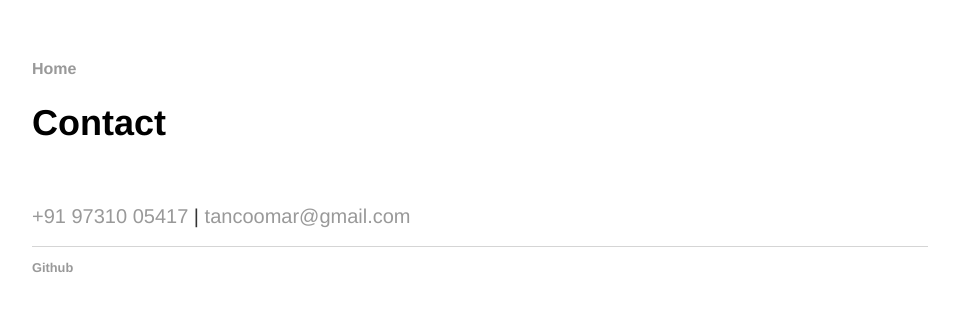
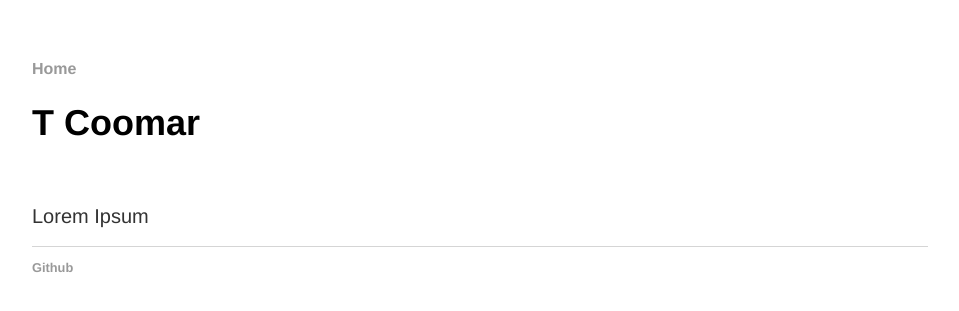
Before and after one commit to sohamghosh/tcoomar, a Jekyll site: the page built from index.html, in a window 1280 px wide. Shown: the top 311 px of the page, without its empty margins (160-1119 px from the left). Built offline with Jekyll 4.4.1, drawn with Linux system fonts in a browser that asks for light colours.

Commit message:
lorem ipsum

```diff
--- a/index.html
+++ b/index.html
@@ -3,10 +3,9 @@ layout: default
 title: Contact
 ---
 <div class="blurb">
-	<h1>Contact</h1>
+	<h1>T Coomar</h1>
 	<br/>
 	<p>
-		<a href="tel:+919731005417">+91 97310 05417</a> |
-		<a href="mailto:tancoomar@gmail.com">tancoomar@gmail.com</a>
+		Lorem Ipsum
 	</p>
 </div>
```
